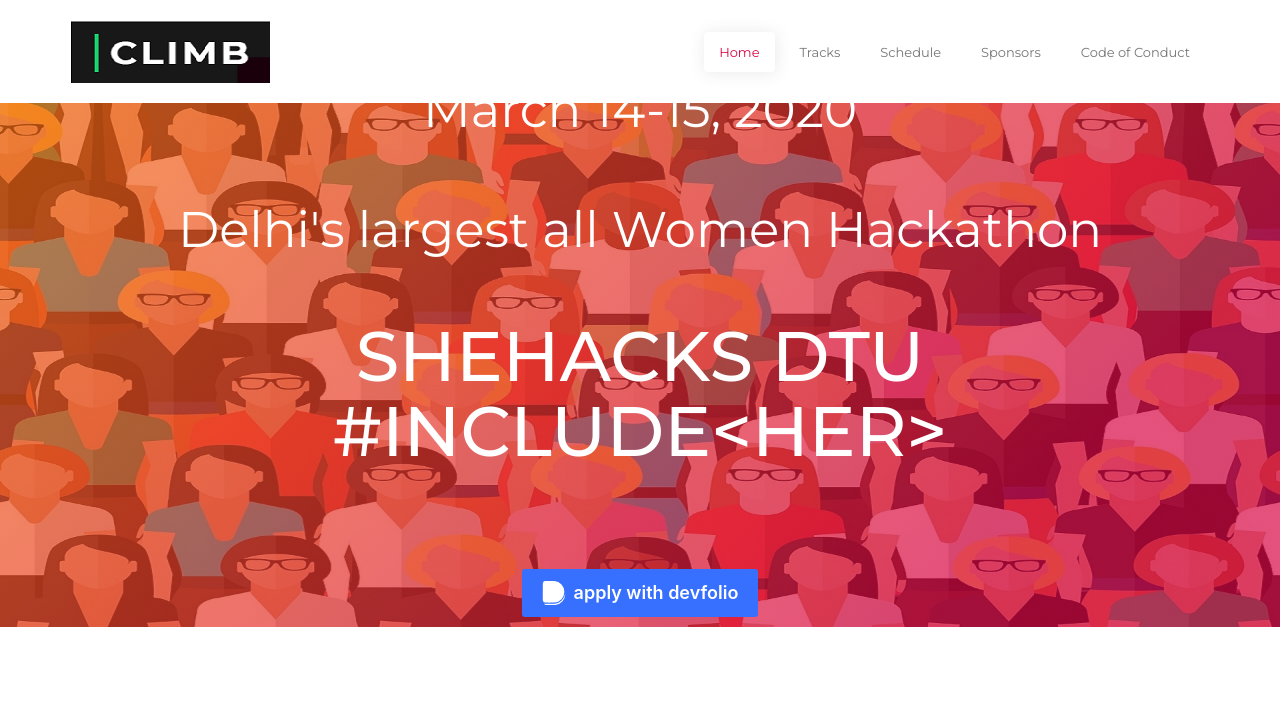
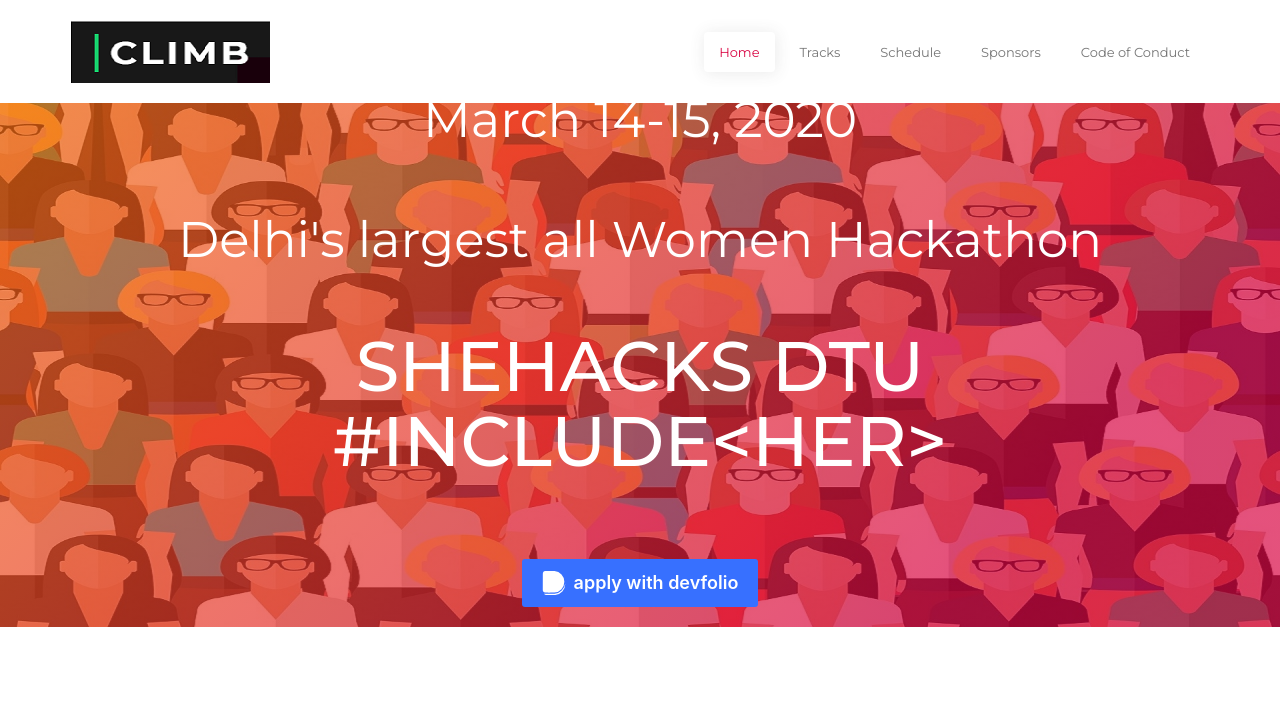
Before and after one commit to shreoshi-roy/SheHack-DTU, a plain HTML site: page index.html in a window 1280 px wide. Shown: the top 724 px of the page. Drawn offline with nearby package versions, Linux system fonts and the light colour scheme; some packages are replaced by stand-ins of ours.

Commit message:
Update custom.css

```diff
--- a/css/custom.css
+++ b/css/custom.css
@@ -26,7 +26,7 @@
     padding: 12px 20px;
     text-align: center;
     text-transform: lowercase;
-    margin: 100px auto 0;
+    margin: 7% auto 0;
 }
 
 #devfolio-apply-now:not([disabled]) {
```
